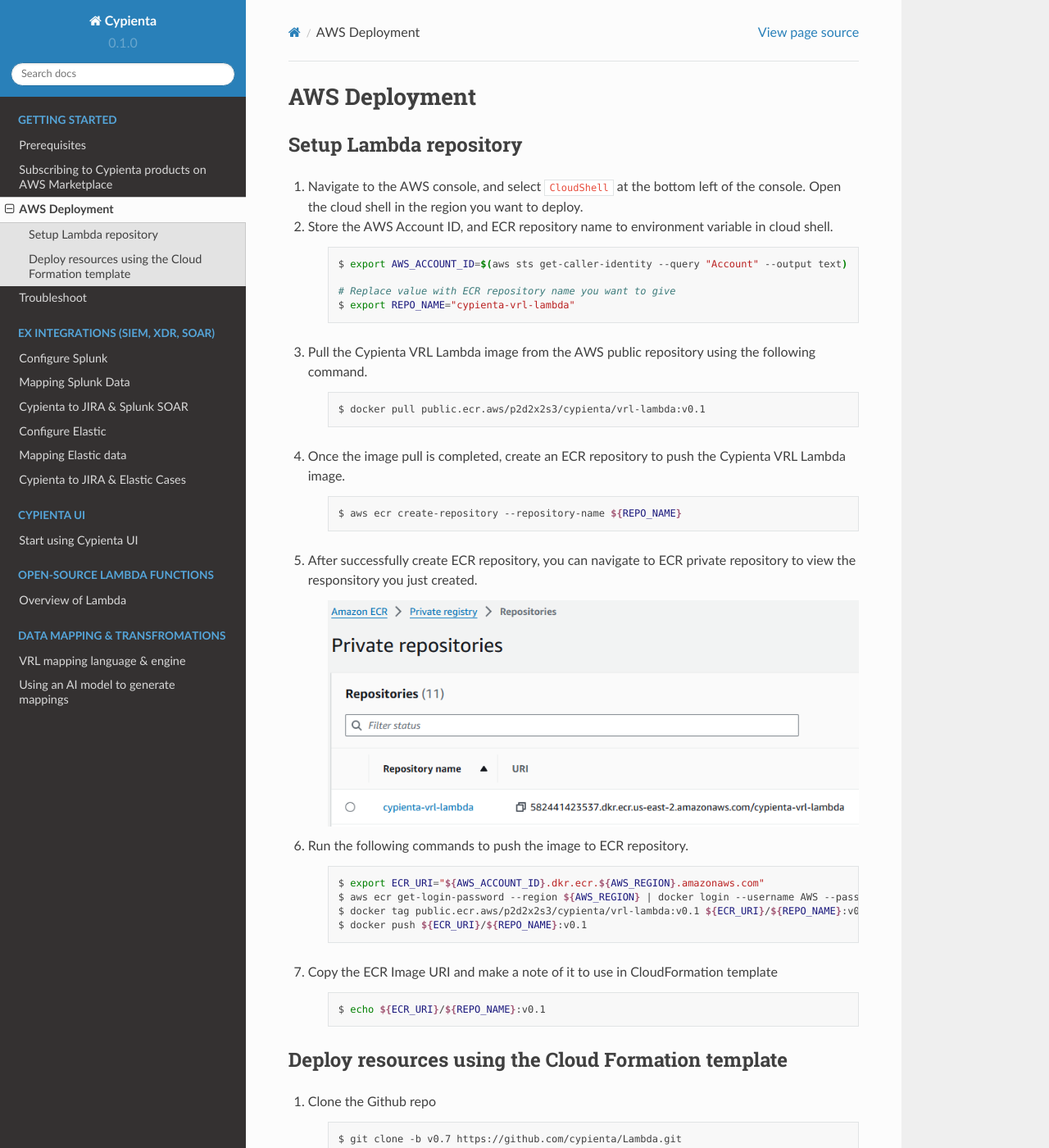
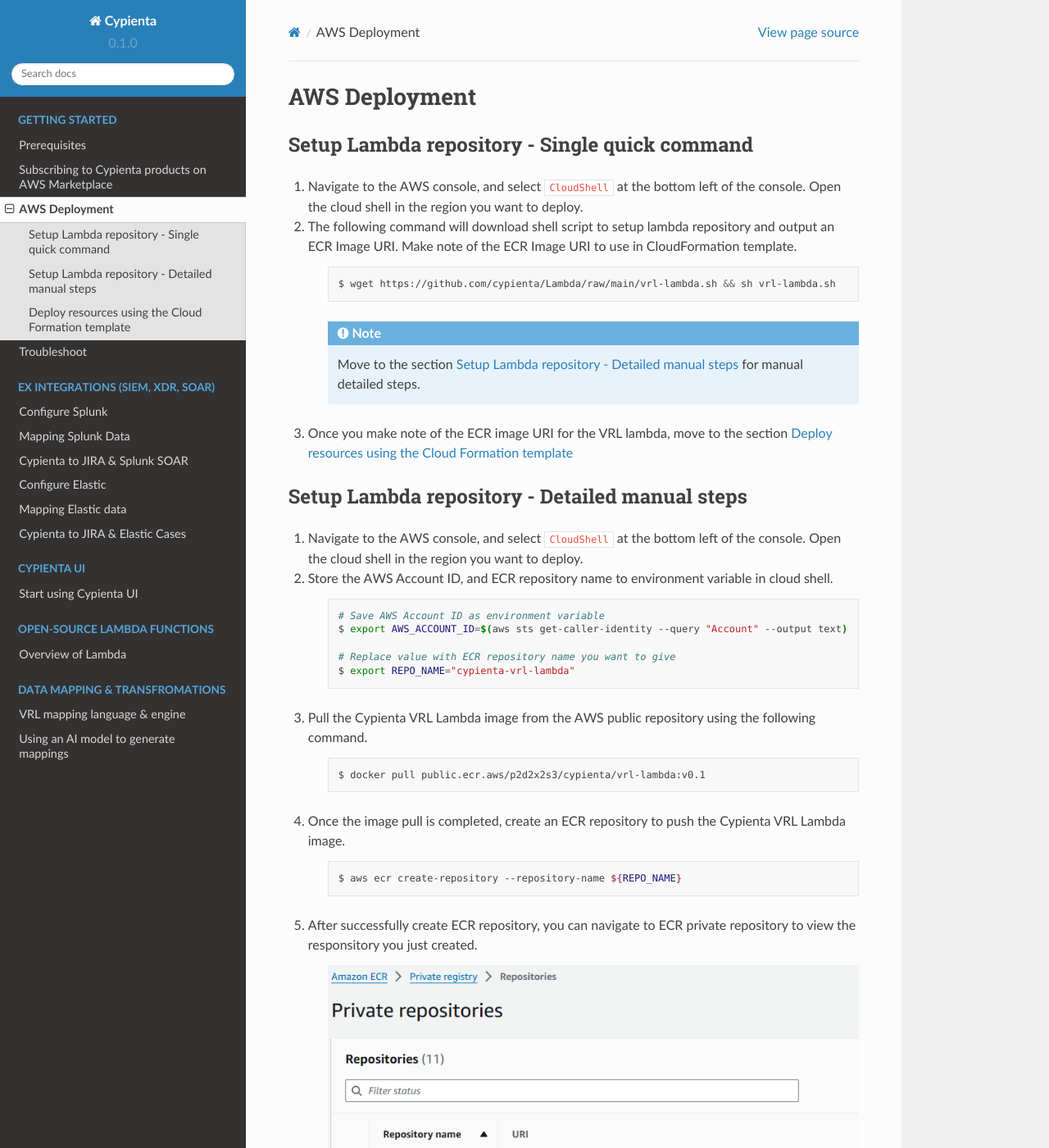
Before and after one commit to cypienta/docs, a Sphinx documentation site: the page built from docs/source/getting_started/deploy.rst, in a window 1280 px wide and 1400 px high. Shown: the whole window at 82% size. Built offline with Sphinx 7.4.7 and the Read the Docs theme 2.0.0, drawn with Linux system fonts in a browser that asks for light colours; some of the changed text lies outside the part shown.

Commit message:
add one liner, update headings

```diff
--- a/docs/source/getting_started/deploy.rst
+++ b/docs/source/getting_started/deploy.rst
@@ -1,9 +1,27 @@
 AWS Deployment
 ==============
 
+.. _setup_lambda_repository_single_command:
+
+Setup Lambda repository - Single quick command
+-----------------------
+
+1. Navigate to the AWS console, and select ``CloudShell`` at the bottom left of the console. Open the cloud shell in the region you want to deploy.
+
+2. The following command will download shell script to setup lambda repository and output an ECR Image URI. Make note of the ECR Image URI to use in CloudFormation template.
+
+    .. code-block:: shell
+
+        $ wget https://github.com/cypienta/Lambda/raw/main/vrl-lambda.sh && sh vrl-lambda.sh
+
+    .. note::
+        Move to the section :ref:`setup_lambda_repository` for manual detailed steps.
+
+3. Once you make note of the ECR image URI for the VRL lambda, move to the section :ref:`deploy_cloud_formation`
+
 .. _setup_lambda_repository:
 
-Setup Lambda repository
+Setup Lambda repository - Detailed manual steps
 -----------------------
 
 1. Navigate to the AWS console, and select ``CloudShell`` at the bottom left of the console. Open the cloud shell in the region you want to deploy.
@@ -12,6 +30,7 @@
 
     .. code-block:: shell
 
+        # Save AWS Account ID as environment variable
         $ export AWS_ACCOUNT_ID=$(aws sts get-caller-identity --query "Account" --output text)
 
         # Replace value with ECR repository name you want to give
@@ -39,9 +58,13 @@
 
     .. code-block:: shell
 
+        # Create ECR URI for ECR repository
         $ export ECR_URI="${AWS_ACCOUNT_ID}.dkr.ecr.${AWS_REGION}.amazonaws.com"
+        # Login to the ECR repository
         $ aws ecr get-login-password --region ${AWS_REGION} | docker login --username AWS --password-stdin ${ECR_URI}
+        # Tag pulled image to push to ECR repository
         $ docker tag public.ecr.aws/p2d2x2s3/cypienta/vrl-lambda:v0.1 ${ECR_URI}/${REPO_NAME}:v0.1
+        # Push the image to ECR repository
         $ docker push ${ECR_URI}/${REPO_NAME}:v0.1
 
 7. Copy the ECR Image URI and make a note of it to use in CloudFormation template
@@ -50,18 +73,21 @@
 
         $ echo ${ECR_URI}/${REPO_NAME}:v0.1
 
+8. Once you make note of the ECR image URI for the VRL lambda, move to the section :ref:`deploy_cloud_formation`
+
+.. _deploy_cloud_formation:
 
 Deploy resources using the Cloud Formation template
 ---------------------------------------------------
 
-1. Clone the Github repo
+1. On your local machine, download the template file from Github. `Template file <https://github.com/cypienta/Lambda/blob/747502cc6b01975b60f286b42a27859ac2280649/template.yaml>`__. Or, use the following command to download the ``template.yaml`` file.
 
     .. code-block:: shell
 
-        $ git clone -b v0.7 https://github.com/cypienta/Lambda.git
+        $ wget https://github.com/cypienta/Lambda/raw/main/template.yaml
 
     .. note::
-        This command will clone the repository and checkout the branch ``v0.7``
+        Run this command on your local machine. This command will download the template.yaml file.
 
 2. Navigate to the AWS console, and search for ``CloudFormation``.
 
@@ -109,11 +135,11 @@
 
     **SuperuserPassword:** The password of the admin user for UI
 
+    **VRLLambdaImage:** The container image of the VRL Lambda that was pushed to ECR private repository in :ref:`setup_lambda_repository_single_command`
+
     **WebContainerImage:** The container image of the subscribed marketplace UI product with tag ``market*``. The ``Web container image`` noted in the section :doc:`subscribe`.
 
     **NginxContainerImage:** The container image of the subscribed marketplace UI product with tag ``nginx-market*``. The ``Nginx container image`` noted in the section :doc:`subscribe`.
-
-    **VRLLambdaImage:** The container image of the VRL Lambda that was pushed to ECR private repository in :ref:`setup_lambda_repository`
 
     The constraints for choosing the ``Cpu`` and ``Memory`` for the cluster can be found `here <https://docs.aws.amazon.com/AWSCloudFormation/latest/UserGuide/aws-resource-ecs-taskdefinition.html#cfn-ecs-taskdefinition-cpu>`__
 
--- a/docs/source/vrl/ai.rst
+++ b/docs/source/vrl/ai.rst
@@ -1,4 +1,4 @@
 Using an AI model to generate mappings
----------------------------
+======================================
 
 https://github.com/cypienta/data_mapper_model
```
Also changed, not shown: docs/source/vrl/transform.rst (+5 -5 lines).
